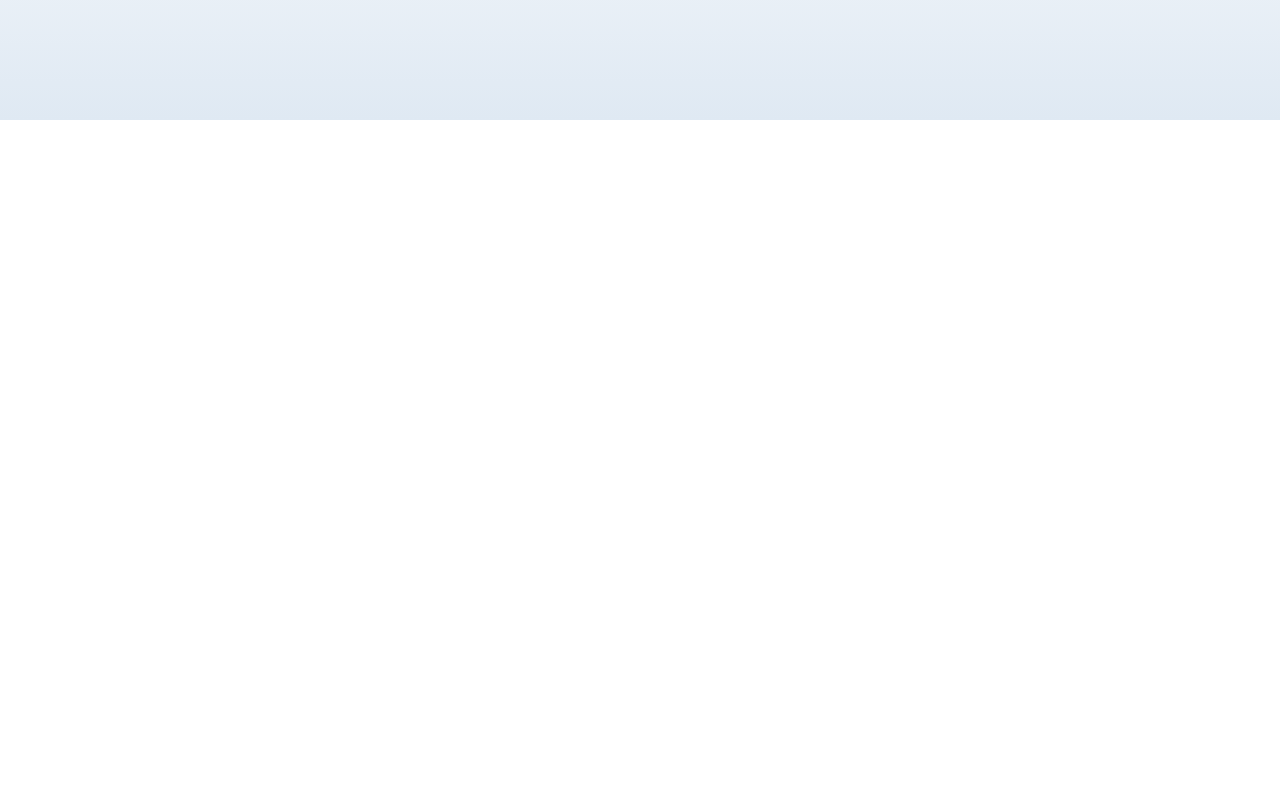
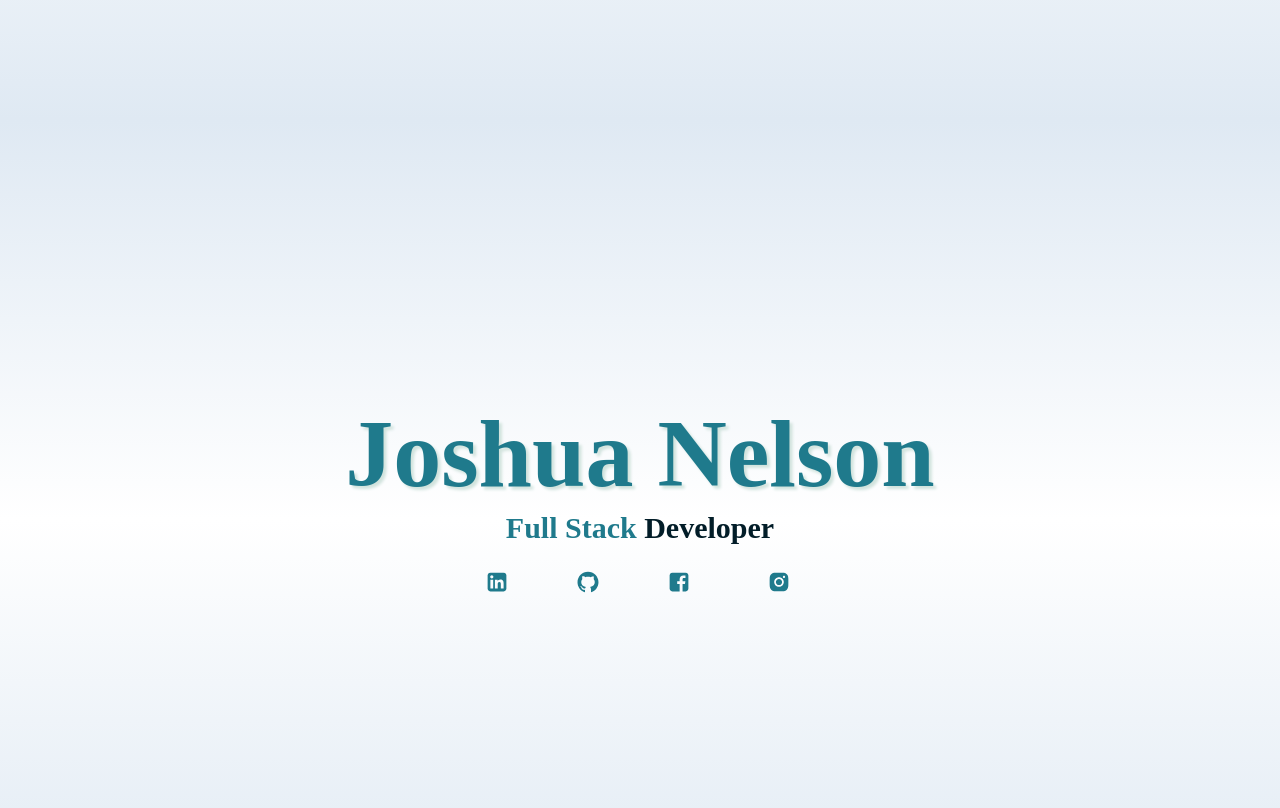
Before and after one commit to joshuanelsondev/portfolio, a React (Vite) app: page / in a window 1280 px wide. Shown: the part 680-1488 px from the top of the page. Before the commit the page ends 800 px from the top, so only its background shows below. Built offline with nearby package versions, Linux system fonts and the light colour scheme.

Commit message:
Install react-scroll, begin implementing full page scroll feature

```diff
--- a/package.json
+++ b/package.json
@@ -15,7 +15,8 @@
     "react-dom": "^18.2.0",
     "react-icons": "^4.10.1",
     "react-router": "^6.14.1",
-    "react-router-dom": "^6.14.1"
+    "react-router-dom": "^6.14.1",
+    "react-scroll": "^1.8.9"
   },
   "devDependencies": {
     "@types/react": "^18.2.14",
--- a/src/Components/AboutMe.jsx
+++ b/src/Components/AboutMe.jsx
@@ -5,9 +5,9 @@ export default function AboutMe() {
 
     return (
       <div>
-        <div className="flex mt-8">
+        <div className="flex pt-60">
           <div className="flex flex-col">
-            <h2 className="text-4xl text-primary dark:text-blue font-semibold mt-20">
+            <h2 className="text-4xl text-primary dark:text-blue font-semibold">
               Hey,&nbsp; I'm <span className="text-primary">Joshua</span>
             </h2>
             {/* <img
@@ -45,22 +45,22 @@ export default function AboutMe() {
                 Web Developer | Musician | Educator
               </p>
             </div>
-            {/* <img
+          </div>
+          <img
               src="./src/assets/headshot_grass.jpeg"
               alt="Headshot on grass with blurred background"
               className="h-96"
-            /> */}
-            {/* <img
+            />
+          {/* <img
               src="./src/assets/pursuit_headshot.jpg"
               alt="Headshot on grass with blurred background"
               className="h-[600px] w-auto"
             /> */}
-            {/* <img
+          {/* <img
               src="./src/assets/pursuit_headshot.png"
               alt="Headshot on grass with blurred background"
               className="h-[600px] w-auto rounded-2xl bg-secondary"
             /> */}
-          </div>
         </div>
       </div>
     );
--- /dev/null
+++ b/src/Components/HomeComponent.jsx
@@ -0,0 +1,105 @@
+// HomePage.jsx
+
+import PropTypes from "prop-types";
+import { useEffect } from "react";
+
+import {
+  AiFillLinkedin,
+  AiOutlineGithub,
+  AiFillInstagram,
+  AiFillFacebook,
+} from "react-icons/ai";
+
+export default function HomeComponent({ setShowNav }) {
+    useEffect(() => {
+    setShowNav(true);
+    }, [setShowNav]);
+
+    return (
+      <div id="home" className="flex shrink-0 justify-center items-center h-screen w-auto">
+          <div className="w-96 xl:w-9/12 h-auto text-center z-10">
+            <h1 className="text-6xl xl:text-8xl text-primary dark:text-blue font-semibold text-shadow">
+              Joshua Nelson
+            </h1>
+            <h2 className="text-3xl mt-2 font-semibold text-dark dark:text-dark">
+              <span className="text-primary dark:text-blue">Full Stack</span>{" "}
+              Developer
+            </h2>
+            <div className="flex mt-4 gap-8 justify-center">
+              <div className="flex flex-col items-center gap-2">
+                <a
+                  className="peer"
+                  href="https://www.linkedin.com/in/joshuanelsondev"
+                  target="_blank"
+                  rel="noreferrer"
+                >
+                  <AiFillLinkedin
+                    className="p-2 text-primary dark:text-blue cursor-pointer hover:bg-secondary hover:dark:bg-dark  rounded-full"
+                    size={40}
+                  />
+                </a>
+                <p className="text-primary dark:text-blue font-semibold invisible peer-hover:visible">
+                  LinkedIn
+                </p>
+              </div>
+
+              <div className="flex flex-col items-center gap-2">
+                <a
+                  className="peer"
+                  href="https://github.com/joshuanelsondev"
+                  target="_blank"
+                  rel="noreferrer"
+                >
+                  <AiOutlineGithub
+                    className="p-2 text-primary hover:bg-secondary hover:dark:bg-dark dark:text-blue cursor-pointer  rounded-full"
+                    size={40}
+                  />
+                </a>
+                <p className="text-primary dark:text-blue font-semibold invisible peer-hover:visible">
+                  GitHub
+                </p>
+              </div>
+
+              <div className="flex flex-col items-center gap-2">
+                <a
+                  className="peer"
+                  href="https://www.facebook.com/JoshuaNelsonSax"
+                  target="_blank"
+                  rel="noreferrer"
+                >
+                  <AiFillFacebook
+                    className="p-2 text-primary dark:text-blue cursor-pointer hover:bg-secondary hover:dark:bg-dark  rounded-full"
+                    size={40}
+                  />
+                </a>
+                <p className="text-primary dark:text-blue font-semibold invisible peer-hover:visible">
+                  Facebook
+                </p>
+              </div>
+
+              <div className="flex flex-col items-center gap-2">
+                <a
+                  className="peer"
+                  href="https://www.instagram.com/joshuanelsonmusic/"
+                  target="_blank"
+                  rel="noreferrer"
+                >
+                  <AiFillInstagram
+                    className="p-2 text-primary dark:text-blue cursor-pointer hover:bg-secondary hover:dark:bg-dark  rounded-full"
+                    size={40}
+                  />
+                </a>
+                <p className="text-primary dark:text-blue font-semibold invisible peer-hover:visible">
+                  Instagram
+                </p>
+              </div>
+            </div>
+          </div>
+      </div>
+    );
+}
+
+
+HomeComponent.propTypes = {
+  setShowNav: PropTypes.func.isRequired,
+};
--- a/src/Pages/Home.jsx
+++ b/src/Pages/Home.jsx
@@ -1,13 +1,8 @@
 // Home.jsx
 import PropTypes from "prop-types";
 import { useEffect } from "react";
-
-import {
-  AiFillLinkedin,
-  AiOutlineGithub,
-  AiFillInstagram,
-  AiFillFacebook,
-} from "react-icons/ai";
+import { Link as LinkScroll } from "react-scroll";
+import HomeComponent from "../Components/HomeComponent";
 
 export default function Home({ setShowNav }) {
     useEffect(() => {
@@ -15,85 +10,25 @@ export default function Home({ setShowNav }) {
     }, [setShowNav]);
 
     return (
-      <div className="flex shrink-0 justify-center items-center h-full ">
-          <div className="w-96 xl:w-9/12 h-auto text-center z-10">
-            <h1 className="text-6xl xl:text-8xl text-primary dark:text-blue font-semibold text-shadow">
-              Joshua Nelson
-            </h1>
-            <h2 className="text-3xl mt-2 font-semibold text-dark dark:text-dark">
-              <span className="text-primary dark:text-blue">Full Stack</span>{" "}
-              Developer
-            </h2>
-            <div className="flex mt-4 gap-8 justify-center">
-              <div className="flex flex-col items-center gap-2">
-                <a
-                  className="peer"
-                  href="https://www.linkedin.com/in/joshuanelsondev"
-                  target="_blank"
-                  rel="noreferrer"
-                >
-                  <AiFillLinkedin
-                    className="p-2 text-primary dark:text-blue cursor-pointer hover:bg-secondary hover:dark:bg-dark  rounded-full"
-                    size={40}
-                  />
-                </a>
-                <p className="text-primary dark:text-blue font-semibold invisible peer-hover:visible">
-                  LinkedIn
-                </p>
-              </div>
-
-              <div className="flex flex-col items-center gap-2">
-                <a
-                  className="peer"
-                  href="https://github.com/joshuanelsondev"
-                  target="_blank"
-                  rel="noreferrer"
-                >
-                  <AiOutlineGithub
-                    className="p-2 text-primary hover:bg-secondary hover:dark:bg-dark dark:text-blue cursor-pointer  rounded-full"
-                    size={40}
-                  />
-                </a>
-                <p className="text-primary dark:text-blue font-semibold invisible peer-hover:visible">
-                  GitHub
-                </p>
-              </div>
-
-              <div className="flex flex-col items-center gap-2">
-                <a
-                  className="peer"
-                  href="https://www.facebook.com/JoshuaNelsonSax"
-                  target="_blank"
-                  rel="noreferrer"
-                >
-                  <AiFillFacebook
-                    className="p-2 text-primary dark:text-blue cursor-pointer hover:bg-secondary hover:dark:bg-dark  rounded-full"
-                    size={40}
-                  />
-                </a>
-                <p className="text-primary dark:text-blue font-semibold invisible peer-hover:visible">
-                  Facebook
-                </p>
-              </div>
-
-              <div className="flex flex-col items-center gap-2">
-                <a
-                  className="peer"
-                  href="https://www.instagram.com/joshuanelsonmusic/"
-                  target="_blank"
-                  rel="noreferrer"
-                >
-                  <AiFillInstagram
-                    className="p-2 text-primary dark:text-blue cursor-pointer hover:bg-secondary hover:dark:bg-dark  rounded-full"
-                    size={40}
-                  />
-                </a>
-                <p className="text-primary dark:text-blue font-semibold invisible peer-hover:visible">
-                  Instagram
-                </p>
-              </div>
-            </div>
-          </div>
+      <div>
+        <LinkScroll
+          activeClass="active"
+          to="home"
+          spy={true}
+          offset={0}
+          duration={500}
+        >
+          <HomeComponent setShowNav={setShowNav} />
+        </LinkScroll>
+        <LinkScroll
+          activeClass="active"
+          to="home"
+          spy={true}
+          offset={0}
+          duration={500}
+        >
+          <HomeComponent setShowNav={setShowNav} />
+        </LinkScroll>
       </div>
     );
 }
```
Also changed, not shown: 1 other file (tests, documents, lock files or other folders).
